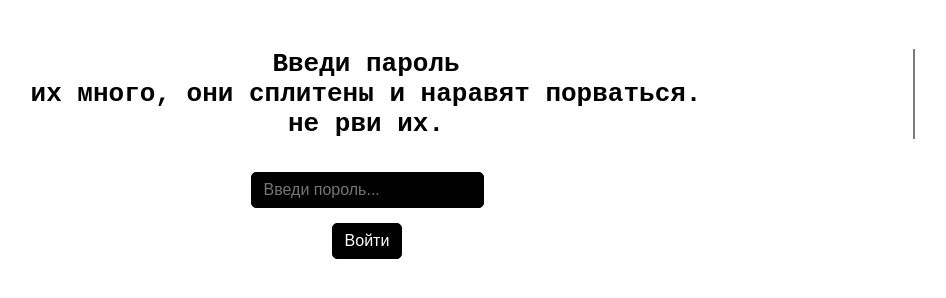
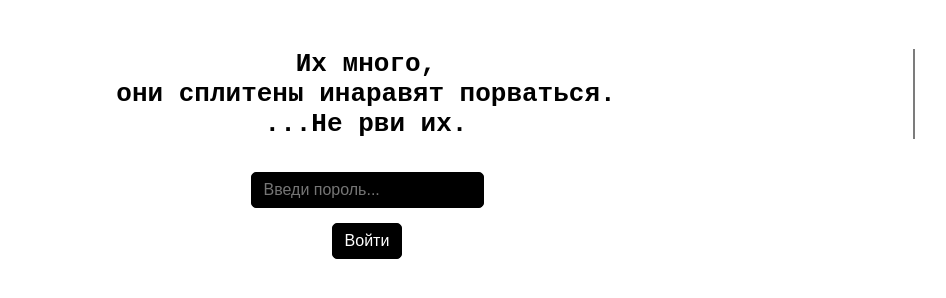
Before and after one commit to nexus-ff/nexus-filorum-fragilium, a plain HTML site: page index.html in a window 1280 px wide. Shown: the whole page, without its empty margins (273-1219 px from the left). Drawn offline with Linux system fonts and the light colour scheme.

Commit message:
Update index.html

```diff
--- a/index.html
+++ b/index.html
@@ -72,7 +72,7 @@
 <body>
 
   <!-- === Maschinenschreibtext === -->
-  <h1 id="typed">Введи пароль<br>их много, они сплитены и наравят порваться.<br>не рви их.</h1>
+  <h1 id="typed">Их много,<br>они сплитены и</b>наравят порваться.<br>...Не рви их.</h1>
 
   <!-- === Passwort-Eingabe === -->
   <input id="passwordInput" type="password" placeholder="Введи пороль..." />
```
